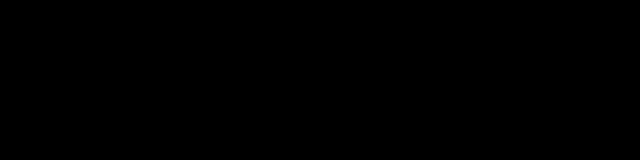
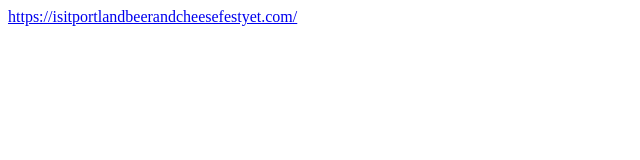
Before and after one commit to AnthonyZavala/nomtron.com, a plain HTML site: page index.html in a window 1280 px wide. Shown: the whole page, without its empty margins (0-640 px from the left). Drawn offline with Linux system fonts and the light colour scheme.

Commit message:
Update index.html

```diff
--- a/index.html
+++ b/index.html
@@ -12,8 +12,8 @@
 </script>
 </head>
 
-<body style="background-color:#000000;">
-    https://isitportlandbeerandcheesefestyet.com/
+<body>
+    <a href="https://isitportlandbeerandcheesefestyet.com/">https://isitportlandbeerandcheesefestyet.com/</a>
 </body>
 
 </html>
```
